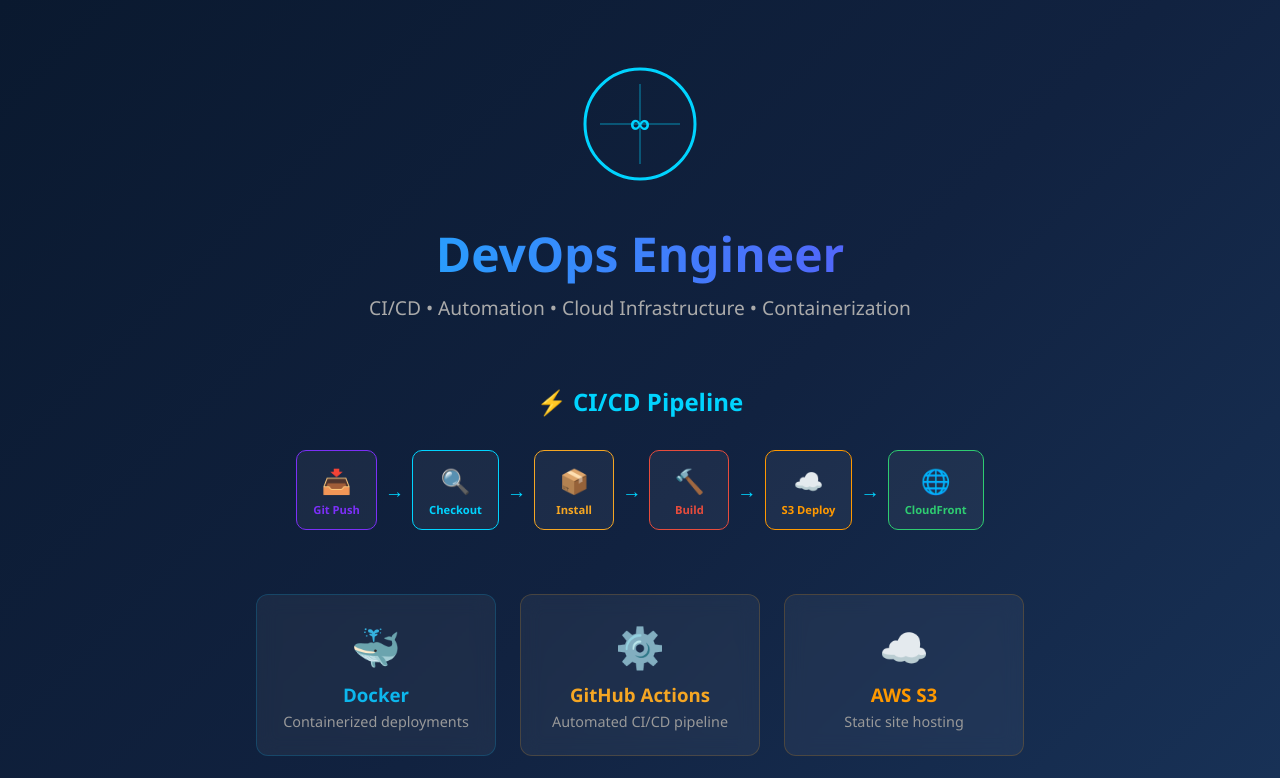
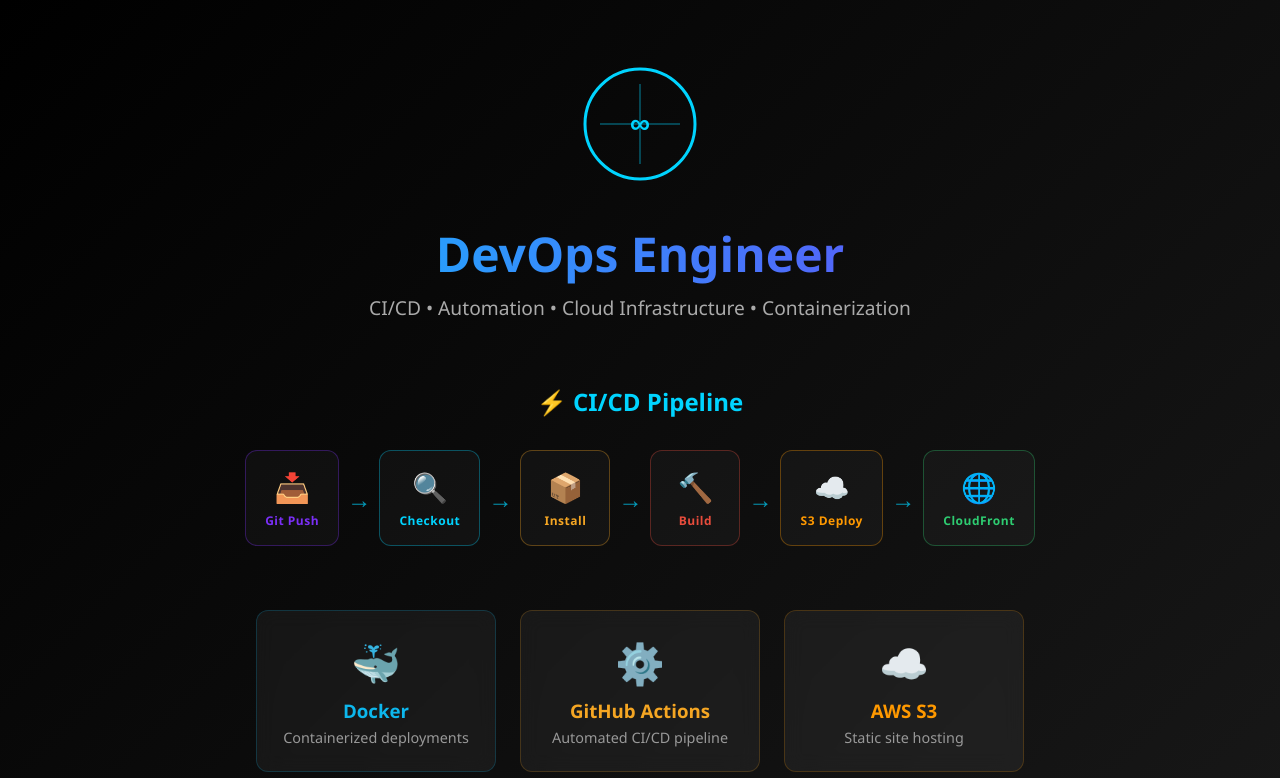
Before and after one commit to althaf-khan2005/ci-cd, a React (Vite) app in the folder frontend/: page / in a window 1280 px wide. Shown: the top 778 px of the page. Built offline with nearby package versions, Linux system fonts and the light colour scheme.

Commit message:
bacckgroung color added

```diff
--- a/frontend/src/App.jsx
+++ b/frontend/src/App.jsx
@@ -2,7 +2,7 @@
 
 export default function App() {
   return (
-    <div style={{ margin: 0, padding: 0, fontFamily: "'Segoe UI', sans-serif", background: 'linear-gradient(135deg, #0a192f, #112240, #1a365d)', minHeight: '100vh', color: '#fff' }}>
+    <div style={{ margin: 0, padding: 0, fontFamily: "'Segoe UI', sans-serif", background: 'linear-gradient(135deg, #000000, #0d0d0d, #1a1a1a)', minHeight: '100vh', color: '#fff' }}>
       {/* Hero Section */}
       <div style={{ textAlign: 'center', padding: '4rem 1rem 2rem' }}>
         <svg width="120" height="120" viewBox="0 0 120 120" fill="none" style={{ marginBottom: '1.5rem' }}>
@@ -55,16 +55,21 @@
 }
 
 function PipelineStep({ icon, label, color }) {
+  const [hovered, setHovered] = React.useState(false)
   return (
-    <div style={{ background: 'rgba(255,255,255,0.05)', border: `1px solid ${color}`, borderRadius: '10px', padding: '0.8rem 1rem', textAlign: 'center', minWidth: '80px' }}>
-      <div style={{ fontSize: '1.5rem' }}>{icon}</div>
-      <div style={{ fontSize: '0.7rem', color, marginTop: '0.3rem', fontWeight: 'bold' }}>{label}</div>
+    <div
+      onMouseEnter={() => setHovered(true)}
+      onMouseLeave={() => setHovered(false)}
+      style={{ background: hovered ? `${color}22` : 'rgba(255,255,255,0.03)', border: `1px solid ${hovered ? color : color + '55'}`, borderRadius: '12px', padding: '1rem 1.2rem', textAlign: 'center', minWidth: '90px', transform: hovered ? 'translateY(-5px) scale(1.05)' : 'none', transition: 'all 0.3s ease', cursor: 'pointer', boxShadow: hovered ? `0 8px 25px ${color}44` : 'none' }}
+    >
+      <div style={{ fontSize: '1.8rem' }}>{icon}</div>
+      <div style={{ fontSize: '0.75rem', color, marginTop: '0.4rem', fontWeight: 'bold', letterSpacing: '0.5px' }}>{label}</div>
     </div>
   )
 }
 
 function Arrow() {
-  return <span style={{ color: '#00d4ff', fontSize: '1.2rem' }}>→</span>
+  return <span style={{ color: '#00d4ff', fontSize: '1.5rem', opacity: 0.7 }}>→</span>
 }
 
 function Card({ icon, title, desc, color }) {
```
